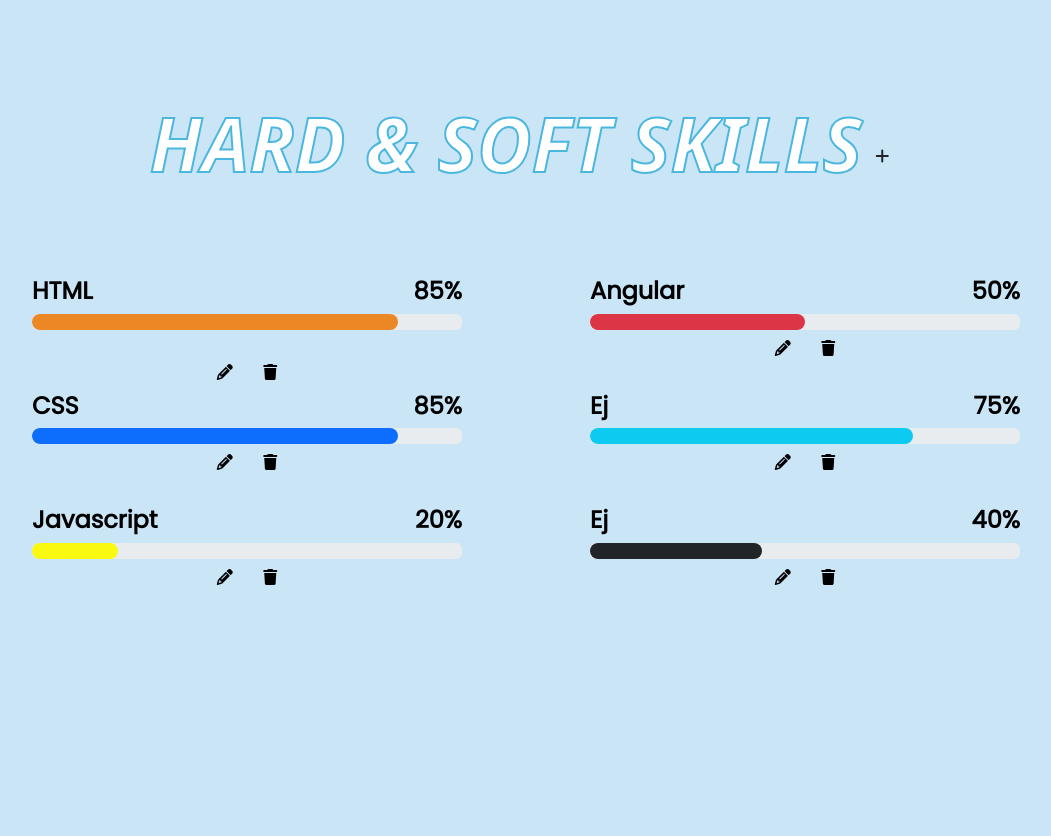
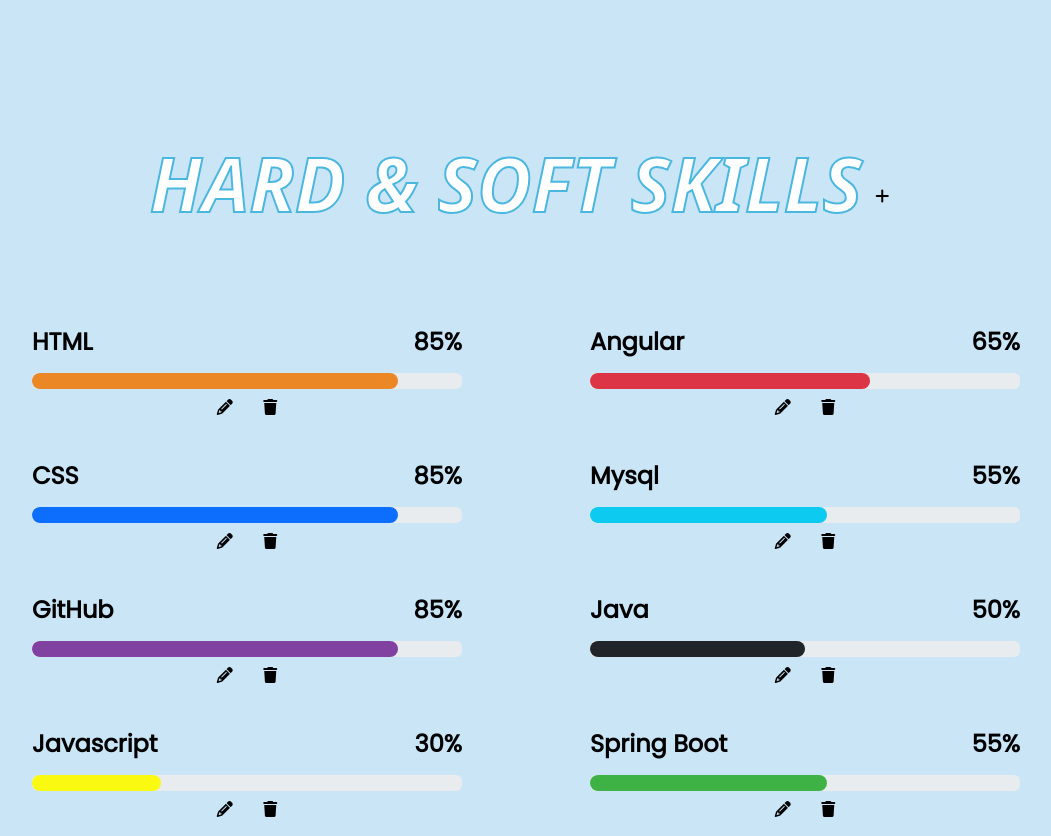
Before and after one commit to JohnnyGarcia8/PortfolioFrontEnd, a plain HTML site: page Dashboard-Login/dashboard.html in a window 1280 px wide. Shown: the part 3020-3856 px from the top of the page, without its empty margins (114-1165 px from the left). Drawn offline with nearby package versions, Linux system fonts and the light colour scheme.

Commit message:
Completo seccion experiencia, habilidades y proyecto

```diff
--- a/Dashboard-Login/dashboard.css
+++ b/Dashboard-Login/dashboard.css
@@ -56,20 +56,23 @@
   padding-bottom: 1.4rem;
 }}
 /***********  BOTONES EDITAR/ELIMINAR  *************/
-li::marker {
-  content: none; /* oculto el puntito en el icono + */
-}
 #bannerBtn{
   margin-top: 1rem;
   display: flex;
   text-align: center;
 }
-.btn.pencil, .btn.trash{
+.btn.pencil, .btn.trash, .btn.agregar{
   color:var(--text-color2);
   list-style: none;
 }
-.btn.pencil:hover, .btn.trash:hover{
-  color:red;
+.btn.pencil:hover{
+  color:greenyellow;
+}
+.btn.trash:hover{
+  color: red;
+}
+.btn.agregar:hover{
+  color:#56dfe7;
 }
 label.form-group{
   font-size: 1.25rem;
@@ -83,6 +86,7 @@
 /**************** MODALES **************************/
 .modal{
   color: var(--text-color2); /*color negro para las letras de todos los modales*/
+  font-family:'Poppins', sans-serif;
 }
 .contact, #botones-contacto{
   text-align: center;
@@ -464,6 +468,10 @@
   padding: 4rem;
 }
 
+.tecnologia, .porcentaje{
+  padding-bottom: 0.5rem;
+  padding-top: 0.7rem;
+}
 .tecnologia, .porcentaje {
   font-family:'Poppins', sans-serif;
   font-size: 1.5rem;
@@ -485,14 +493,20 @@
   animation: Aumentar 2.5s ease-in-out; /*empieza lento, acelera en el medio y termina lento*/
 }
 
-#html{
+#Html{
   background-color: #eb8724;
 }
-#css{
+#Css{
   background-color: #0BCEAF;
 }
-#javascript{
+#Javascript{
   background-color: #f9f912;
+}
+#GitHub{
+  background-color: #8041a1;
+}
+#SpringBoot{
+  background-color: #3eb244;
 }
 
 @keyframes Aumentar{
--- a/Dashboard-Login/dashboard.html
+++ b/Dashboard-Login/dashboard.html
@@ -361,7 +361,7 @@
                        <span class="date">Octubre 2021 - Mayo 2022</span>
                        <p>Ultima etapa de cursado, basado en el aprendizaje de diseño de software
                          FronEnd y BackEnd. Tecnologias y lenguajes aprendidos: Html, Css, JavaScript,
-                         Angular, Git Hub, MySql, Java..... </p>
+                         Angular, Git Hub, MySql, Java, NetBeans, Spring Boot, FireBase, Render y Clever Cloud entre otras. </p>
                   <!--Boton editar/eliminar Estudios-->
                          <div class="col">
                           <button type="button" class="btn pencil" data-bs-toggle="modal" data-bs-target="#estudiosModal">
@@ -634,12 +634,9 @@
                <h6 class="porcentaje">85%</h6>
               </div>
             <div class="progress"> <!--elemento indicador de progreso sacado de bootstrap-->
-              <div class="progress-bar" id="html" role="progressbar" style="--w:85%"></div> <!-- defino la variable --w (=width) que me proporciona en cuanto se expande el progress-->
+              <div class="progress-bar" id="Html" role="progressbar" style="--w:85%"></div> <!-- defino la variable --w (=width) que me proporciona en cuanto se expande el progress-->
              </div>
-           </div>
-        <!--Boton y modal AGREGAR skills-->
            <div class="col">
-
         <!--Botones editar/eliminar-->
              <button type="button" class="btn pencil" data-bs-toggle="modal" data-bs-target="#skillsBtnModal">
                <li><i class="fa-solid fa-pencil"></i></li>
@@ -676,6 +673,7 @@
             </div>
           </div>
         </div>
+      </div>
       <!------ Barra CSS --------->
            <div class="skill mb-4">
              <div class="d-flex justify-content-between">
@@ -683,7 +681,26 @@
                <h6 class="porcentaje">85%</h6>
              </div>
              <div class="progress">
-               <div class="progress-bar bg-primary" id="css" role="progressbar" style="--w:85%;"></div>
+               <div class="progress-bar bg-primary" id="Css" role="progressbar" style="--w:85%;"></div>
+             </div>
+        <!--Botones editar/eliminar-->
+              <div class="col">
+                <button type="button" class="btn pencil" data-bs-toggle="modal" data-bs-target="#skillsBtnModal">
+                <li><i class="fa-solid fa-pencil"></i></li>
+                </button>
+                <button type="button" class="btn trash" data-bs-toggle="modal"  data-bs-target="#eliminar-Modal">
+                <li><i class="fa-solid fa-trash"></i></li>
+                </button>
+              </div>
+            </div>
+      <!------ Barra GITHUB ---->
+            <div class="skill mb-4">
+              <div class="d-flex justify-content-between">
+                <h6 class="tecnologia">GitHub</h6>
+                <h6 class="porcentaje">85%</h6>
+              </div>
+              <div class="progress">
+                <div class="progress-bar" id="GitHub" role="progressbar" style="--w:85%;"></div>
               </div>
          <!--Botones editar/eliminar-->
               <div class="col">
@@ -699,10 +716,10 @@
            <div class="skill mb-4">
              <div class="d-flex justify-content-between">
                <h6 class="tecnologia">Javascript</h6>
-               <h6 class="porcentaje">20%</h6>
+               <h6 class="porcentaje">30%</h6>
              </div>
              <div class="progress">
-               <div class="progress-bar" id="javascript" role="progressbar" style="--w:20%;"></div>
+               <div class="progress-bar" id="Javascript" role="progressbar" style="--w:30%;"></div>
              </div>
         <!--Botones editar/eliminar-->
              <div class="col">
@@ -716,15 +733,16 @@
            </div>
           </div>
 
+    <!----------------------------------- SEGUNDA COLUMNA --------------------------------------->
          <div class="col-md-6">
       <!----- Barra ANGULAR ------>
            <div class="skill mb-4">
              <div class="d-flex justify-content-between">
                <h6 class="tecnologia">Angular</h6>
-               <h6 class="porcentaje">50%</h6>
+               <h6 class="porcentaje">65%</h6>
              </div>
              <div class="progress">
-              <div class="progress-bar bg-danger" id="angular" role="progressbar" style="--w:50%;"></div>
+              <div class="progress-bar bg-danger" id="Angular" role="progressbar" style="--w:65%;"></div>
              </div>
              <!--Botones editar/eliminar-->
             <div class="col">
@@ -736,14 +754,14 @@
               </button>
             </div>
           </div>
-      <!----- Barra  ------>
+      <!----- Barra MYSQL ------>
            <div class="skill mb-4">
              <div class="d-flex justify-content-between">
-               <h6 class="tecnologia">Ej</h6>
-               <h6 class="porcentaje">75%</h6>
+               <h6 class="tecnologia">Mysql</h6>
+               <h6 class="porcentaje">55%</h6>
              </div>
              <div class="progress">
-               <div class="progress-bar bg-info" id="ej" role="progressbar" style="--w:75%;"></div>
+               <div class="progress-bar bg-info" id="Mysql" role="progressbar" style="--w:55%;"></div>
              </div>
           <!--Botones editar/eliminar-->
              <div class="col">
@@ -755,14 +773,14 @@
               </button>
             </div>
            </div>
-      <!----- Barra  ------>
+      <!----- Barra JAVA ------>
            <div class="skill mb-4">
              <div class="d-flex justify-content-between">
-               <h6 class="tecnologia">Ej</h6>
-               <h6 class="porcentaje">40%</h6>
+               <h6 class="tecnologia">Java</h6>
+               <h6 class="porcentaje">50%</h6>
              </div>
              <div class="progress">
-               <div class="progress-bar bg-dark" id="ej" role="progressbar" style="--w:40%;"></div>
+               <div class="progress-bar bg-dark" id="java" role="progressbar" style="--w:50%;"></div>
              </div><!--Botones editar/eliminar-->
              <div class="col">
               <button type="button" class="btn pencil" data-bs-toggle="modal" data-bs-target="#skillsBtnModal">
@@ -771,6 +789,26 @@
               <button type="button" class="btn trash" data-bs-toggle="modal"  data-bs-target="#eliminar-Modal">
                 <li><i class="fa-solid fa-trash"></i></li>
               </button>
+             </div>
+           </div>
+      <!----- Barra SPRING BOOT ------>
+           <div class="skill mb-4">
+            <div class="d-flex justify-content-between">
+              <h6 class="tecnologia">Spring Boot</h6>
+              <h6 class="porcentaje">55%</h6>
+            </div>
+            <div class="progress">
+              <div class="progress-bar" id="SpringBoot" role="progressbar" style="--w:55%;"></div>
+            </div>
+          <!--Botones editar/eliminar-->
+            <div class="col">
+             <button type="button" class="btn pencil" data-bs-toggle="modal" data-bs-target="#skillsBtnModal">
+               <li><i class="fa-solid fa-pencil"></i></li>
+             </button>
+             <button type="button" class="btn trash" data-bs-toggle="modal"  data-bs-target="#eliminar-Modal">
+               <li><i class="fa-solid fa-trash"></i></li>
+             </button>
+           </div>
           </div>
          </div>
        </div>
@@ -892,7 +930,7 @@
              </span>
              <h5 class="project-description">Este proyecto fue realizado durante la cursada de Argentina Programa
                como Desarrolador full stack. Creado desde cero a partir de tecnologias tales como: Html, Css, Javascript y
-               Angular por parte de FrontEnd seguido de MySql, Java y ... por parte de BackEnd.</h5>
+               Angular por parte de FrontEnd seguido de MySql, Java, NetBeans, Spring Boot, FireBase, Render y Clever Cloud entre otras por parte de BackEnd.</h5>
       <!---Boton editar/eliminar proyectos 2 --->
                <div class="col">
                  <button type="button" class="btn pencil" data-bs-toggle="modal" data-bs-target="#proyectosModal">
--- a/Pagina Main/style.css
+++ b/Pagina Main/style.css
@@ -426,9 +426,15 @@
 }
 
 .col-md-6{
-  padding: 4rem;
+  padding: 5rem;
 }
-
+.tecnologia, .porcentaje{
+  padding-bottom: 0.5rem;
+  padding-top: 0.7rem;
+}
+.progress{
+  margin-bottom: 1rem;
+}
 .tecnologia, .porcentaje {
   font-family:'Poppins', sans-serif;
   font-size: 1.5rem;
@@ -450,14 +456,20 @@
   animation: Aumentar 2.5s ease-in-out; /*empieza lento, acelera en el medio y termina lento*/
 }
 
-#html{
+#Html{
   background-color: #eb8724;
 }
-#css{
+#Css{
   background-color: #0BCEAF;
 }
-#javascript{
+#Javascript{
   background-color: #f9f912;
+}
+#GitHub{
+  background-color: #8041a1;
+}
+#SpringBoot{
+  background-color: #3eb244;
 }
 
 @keyframes Aumentar{
```
Also changed, not shown: Pagina Main/index.html (+46 -25 lines). Lines whose indentation alone changed are shown as unchanged.
